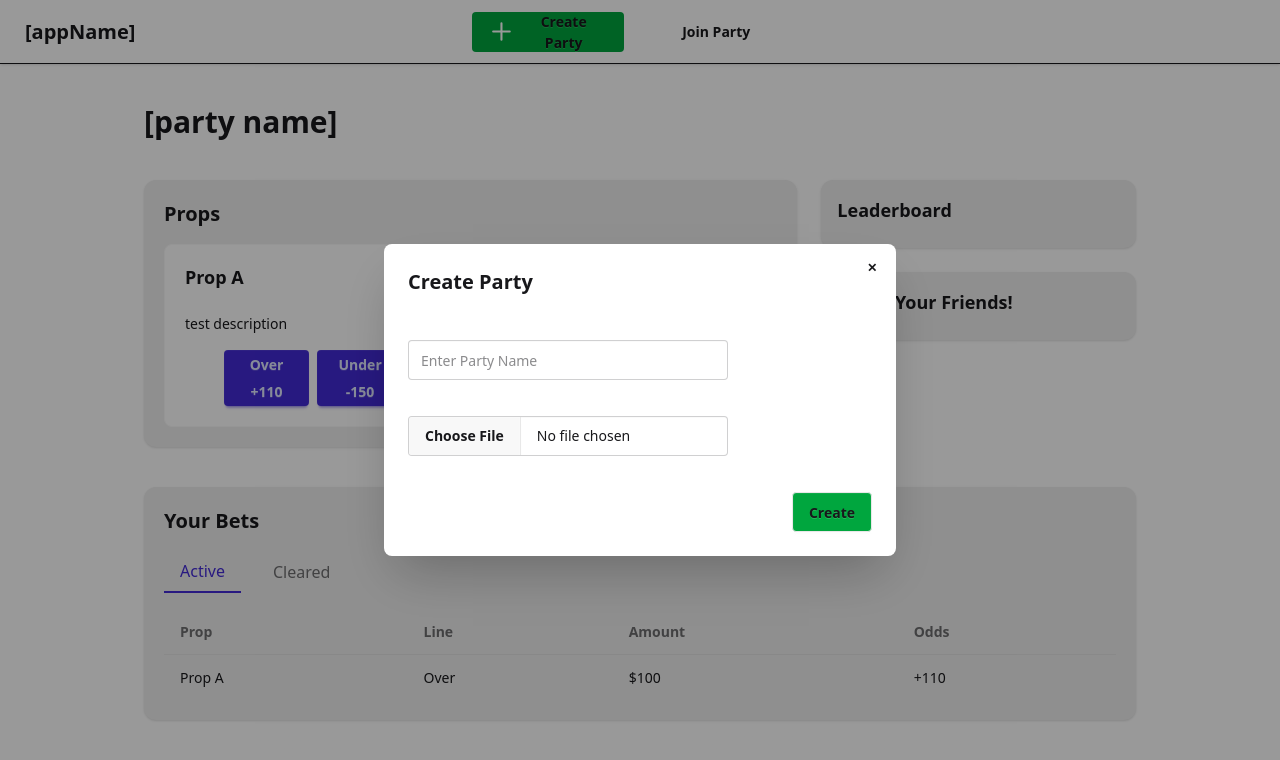
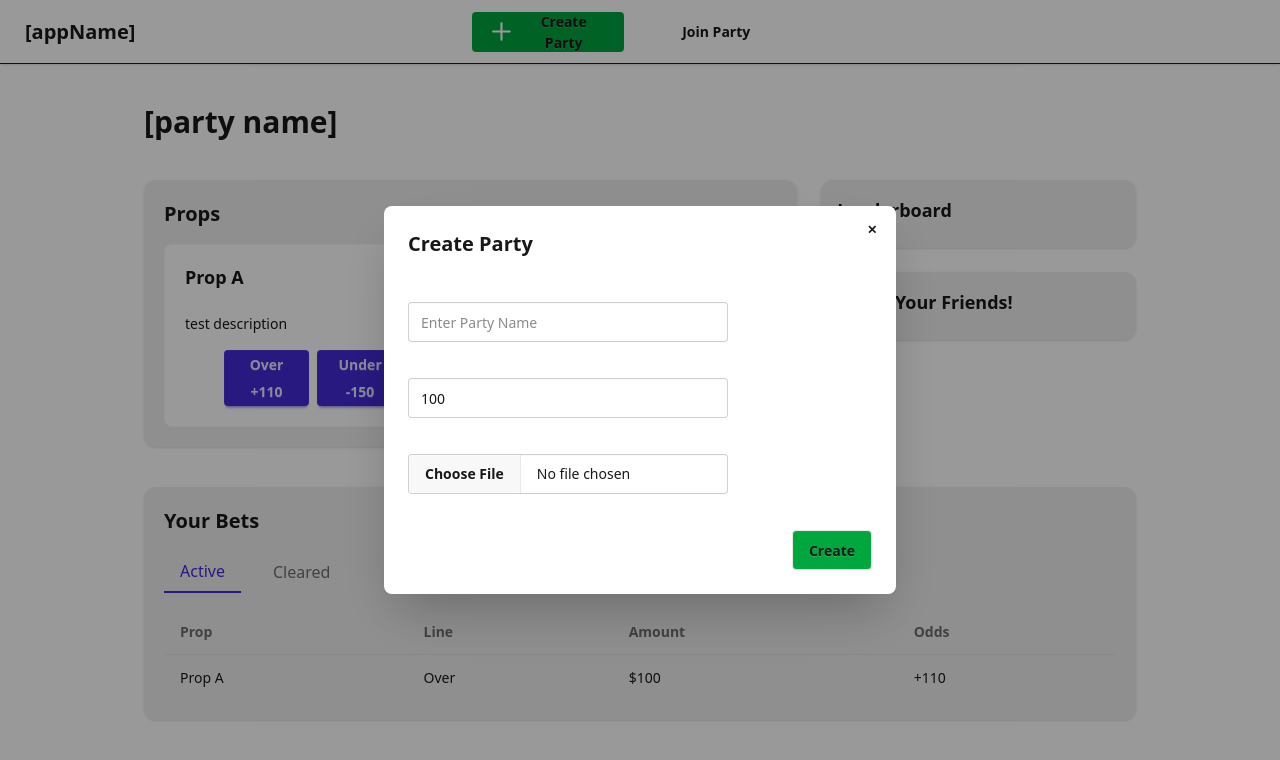
Before and after one commit to AmeyaKulkarni37/social-betting-app, a React (Vite) app in the folder frontend/: page /parties/1 in a window 1280 px wide. Both pictures are taken after a click on the button "Create Party". Shown: the top 760 px of the page. Built offline with nearby package versions, Linux system fonts and the light colour scheme.

Commit message:
Create party backend + partylist rendering

```diff
--- a/frontend/src/App.jsx
+++ b/frontend/src/App.jsx
@@ -6,16 +6,12 @@ import {
   Navigate,
 } from "react-router-dom";
 import PartyList from "./components/PartyList";
-import CreatePartyModal from "./components/CreatePartyModal";
-import JoinPartyModal from "./components/JoinPartyModal";
 import PartyDetails from "./components/PartyDetails";
 import Login from "./components/Login";
 
 const App = () => {
   return (
     <Router>
-      <CreatePartyModal />
-      <JoinPartyModal />
       <Routes>
         <Route path="/login" element={<Login />} />
         <Route path="/" element={<Navigate to="/parties" />} />
--- a/frontend/src/components/CreatePartyModal.jsx
+++ b/frontend/src/components/CreatePartyModal.jsx
@@ -1,18 +1,183 @@
-import React from "react";
+import React, { useState } from "react";
+import supabase from "../supabase-client"; // adjust path if needed
 
-const CreatePartyModal = () => {
+const CreatePartyModal = ({ user }) => {
+  const [partyName, setPartyName] = useState("");
+  const [startingBalance, setStartingBalance] = useState(100);
+  const [imageFile, setImageFile] = useState(null);
+  const [loading, setLoading] = useState(false);
+  const [error, setError] = useState(null);
+  const [success, setSuccess] = useState(false);
+  const [joinCode, setJoinCode] = useState("");
+
+  // Generate a random 6-character alphanumeric code
+  const generateJoinCode = () => {
+    const chars = "ABCDEFGHIJKLMNOPQRSTUVWXYZ0123456789";
+    let code = "";
+    for (let i = 0; i < 6; i++) {
+      code += chars.charAt(Math.floor(Math.random() * chars.length));
+    }
+    return code;
+  };
+
+  const handleCreateParty = async (e) => {
+    e.preventDefault();
+    setLoading(true);
+    setError(null);
+    setSuccess(false);
+
+    try {
+      if (!user) {
+        throw new Error("You must be logged in to create a party");
+      }
+
+      // Generate a unique join code first
+      const generatedJoinCode = generateJoinCode();
+      setJoinCode(generatedJoinCode);
+      console.log("Generated join code:", generatedJoinCode);
+
+      let imageUrl = null;
+
+      // Handle image upload if provided
+      if (imageFile) {
+        const fileExt = imageFile.name.split(".").pop();
+        const fileName = `${Date.now()}.${fileExt}`;
+
+        console.log("Uploading image...");
+        const { data: storageData, error: uploadError } = await supabase.storage
+          .from("party-images")
+          .upload(fileName, imageFile);
+
+        if (uploadError) {
+          console.error("Image upload error:", uploadError);
+          throw uploadError;
+        }
+
+        const {
+          data: { publicUrl },
+        } = supabase.storage.from("party-images").getPublicUrl(fileName);
+
+        imageUrl = publicUrl;
+        console.log("Image uploaded:", imageUrl);
+      }
+
+      // Create the party first
+      console.log("Creating party with data:", {
+        name: partyName,
+        host_id: user.id,
+        starting_balance: parseFloat(startingBalance),
+        join_code: generatedJoinCode,
+      });
+
+      const { data: newParty, error: partyError } = await supabase
+        .from("parties")
+        .insert([
+          {
+            name: partyName,
+            host_id: user.id,
+            image_url: imageUrl,
+            created_at: new Date(),
+            starting_balance: parseFloat(startingBalance),
+            join_code: generatedJoinCode,
+          },
+        ])
+        .select();
+
+      if (partyError) {
+        console.error("Party creation error:", partyError);
+        throw partyError;
+      }
+
+      console.log("Party creation response:", newParty);
+
+      const partyId = newParty[0].party_id;
+
+      // Now insert into party_members with the retrieved ID
+      console.log("Adding user to party_members with party_id:", partyId);
+      const { error: memberError } = await supabase
+        .from("party_members")
+        .insert([
+          {
+            user_id: user.id,
+            party_id: partyId,
+            balance: parseFloat(startingBalance),
+            joined_at: new Date(),
+          },
+        ]);
+
+      if (memberError) {
+        console.error("Error adding member:", memberError);
+        throw memberError;
+      }
+
+      console.log("Successfully added user to party!");
+      // Show success message
+      setSuccess(true);
+
+      // Optional: redirect to the new party
+      // setTimeout(() => {
+      //   window.location.href = `/parties/${partyId}`;
+      // }, 3000);
+    } catch (err) {
+      console.error("Error creating party:", err.message);
+      setError(err.message);
+    } finally {
+      setLoading(false);
+    }
+  };
+
+  const handleCloseModal = () => {
+    // Reset form and states when modal is closed
+    setPartyName("");
+    setStartingBalance(100);
+    setImageFile(null);
+    setError(null);
+    setSuccess(false);
+    setJoinCode("");
+    document.getElementById("create_party_modal").close();
+  };
+
   return (
     <div>
       <dialog id="create_party_modal" className="modal">
         <div className="modal-box">
           <form method="dialog">
-            <button className="btn btn-sm btn-circle btn-ghost absolute right-2 top-2">
+            <button
+              className="btn btn-sm btn-circle btn-ghost absolute right-2 top-2"
+              onClick={handleCloseModal}
+            >
               ✕
             </button>
           </form>
+
           <h3 className="font-bold text-xl mb-5">Create Party</h3>
+
+          {success ? (
+            <div className="alert alert-success mb-4">
+              <svg
+                xmlns="http://www.w3.org/2000/svg"
+                className="stroke-current shrink-0 h-6 w-6"
+                fill="none"
+                viewBox="0 0 24 24"
+              >
+                <path
+                  strokeLinecap="round"
+                  strokeLinejoin="round"
+                  strokeWidth="2"
+                  d="M9 12l2 2 4-4m6 2a9 9 0 11-18 0 9 9 0 0118 0z"
+                />
+              </svg>
+              <div>
+                <h3 className="font-bold">Party created successfully!</h3>
+                <div className="text-sm">
+                  Share this code with friends to join:{" "}
+                  <span className="font-bold">{joinCode}</span>
+                </div>
+              </div>
+            </div>
+          ) : (
             <form
-            method="dialog"
+              onSubmit={handleCreateParty}
               className="flex flex-col justify-center items-left"
             >
               <label className="label">
@@ -20,25 +185,67 @@ const CreatePartyModal = () => {
               </label>
               <input
                 type="text"
+                value={partyName}
+                onChange={(e) => setPartyName(e.target.value)}
                 placeholder="Enter Party Name"
                 className="input input-bordered w-full max-w-xs mb-3"
+                required
               />
 
               <label className="label">
-              <span className="label-text text-white">Upload Party Image</span>
+                <span className="label-text text-white">Starting Balance</span>
+              </label>
+              <input
+                type="number"
+                min="100"
+                value={startingBalance}
+                onChange={(e) => setStartingBalance(e.target.value)}
+                className="input input-bordered w-full max-w-xs mb-3"
+                required
+              />
+
+              <label className="label">
+                <span className="label-text text-white">
+                  Upload Party Image
+                </span>
               </label>
               <input
                 type="file"
                 accept="image/*"
+                onChange={(e) => setImageFile(e.target.files[0])}
                 className="file-input file-input-bordered w-full max-w-xs mb-3"
               />
 
+              {error && (
+                <div className="alert alert-error mb-4">
+                  <svg
+                    xmlns="http://www.w3.org/2000/svg"
+                    className="stroke-current shrink-0 h-6 w-6"
+                    fill="none"
+                    viewBox="0 0 24 24"
+                  >
+                    <path
+                      strokeLinecap="round"
+                      strokeLinejoin="round"
+                      strokeWidth="2"
+                      d="M10 14l2-2m0 0l2-2m-2 2l-2-2m2 2l2 2m7-2a9 9 0 11-18 0 9 9 0 0118 0z"
+                    />
+                  </svg>
+                  <span>{error}</span>
+                </div>
+              )}
+
               <div className="modal-action">
-              <button className="btn bg-green-600 hover:bg-green-700">
-                Create
+                <button
+                  type="submit"
+                  disabled={loading}
+                  className="btn bg-green-600 hover:bg-green-700"
+                >
+                  {loading ? "Creating..." : "Create"}
                 </button>
               </div>
             </form>
+          )}
         </div>
       </dialog>
     </div>
--- a/frontend/src/components/Navbar.jsx
+++ b/frontend/src/components/Navbar.jsx
@@ -1,8 +1,25 @@
 import React from "react";
 import { useLocation, Link } from "react-router-dom";
+import CreatePartyModal from "./CreatePartyModal";
+import JoinPartyModal from "./JoinPartyModal";
+import { useEffect, useState } from "react";
+import supabase from "../supabase-client";
 
 const Navbar = ({ onCreateProp }) => {
   const location = useLocation();
+
+  const [user, setUser] = useState(null);
+
+  useEffect(() => {
+    const fetchUser = async () => {
+      const {
+        data: { user },
+      } = await supabase.auth.getUser();
+      setUser(user);
+    };
+
+    fetchUser();
+  }, []);
 
   // PartyDetails navbar
   if (location.pathname.startsWith("/parties/:")) {
@@ -235,6 +252,8 @@ const Navbar = ({ onCreateProp }) => {
           </ul>
         </div>
       </div>
+      <CreatePartyModal user={user} />
+      <JoinPartyModal />
     </>
   );
 };
```
Also changed, not shown: frontend/src/components/PartyList.jsx (+14 -13 lines), 1 other file (tests, documents, lock files or other folders). Lines whose indentation alone changed are shown as unchanged.
